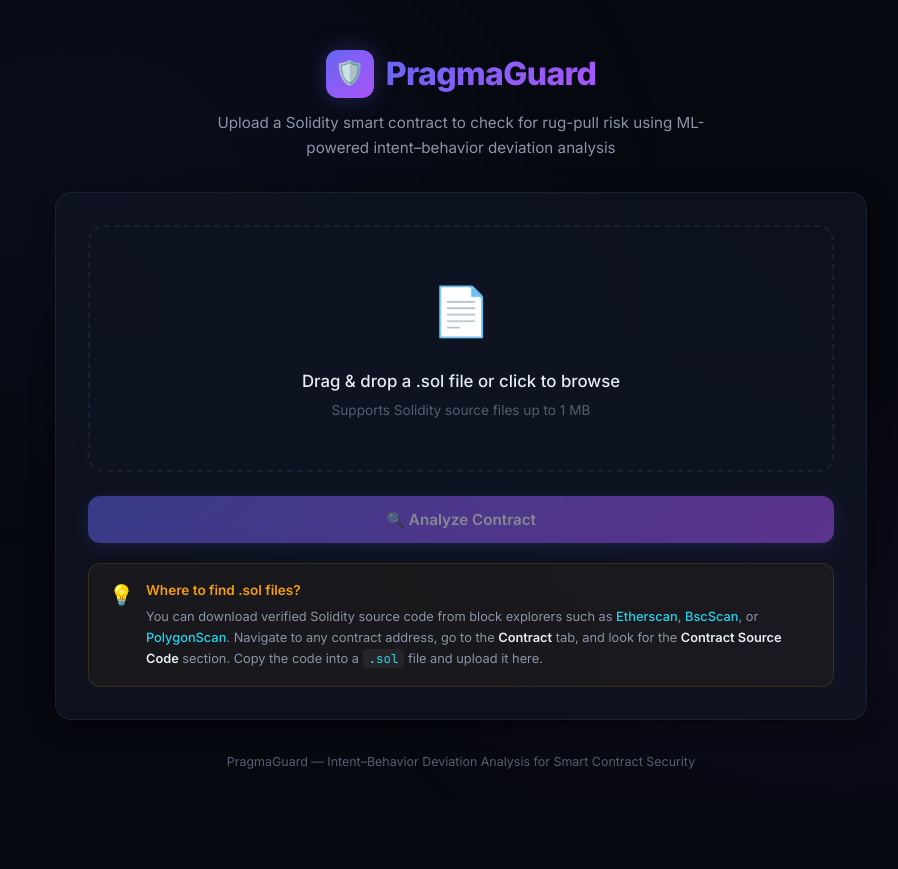
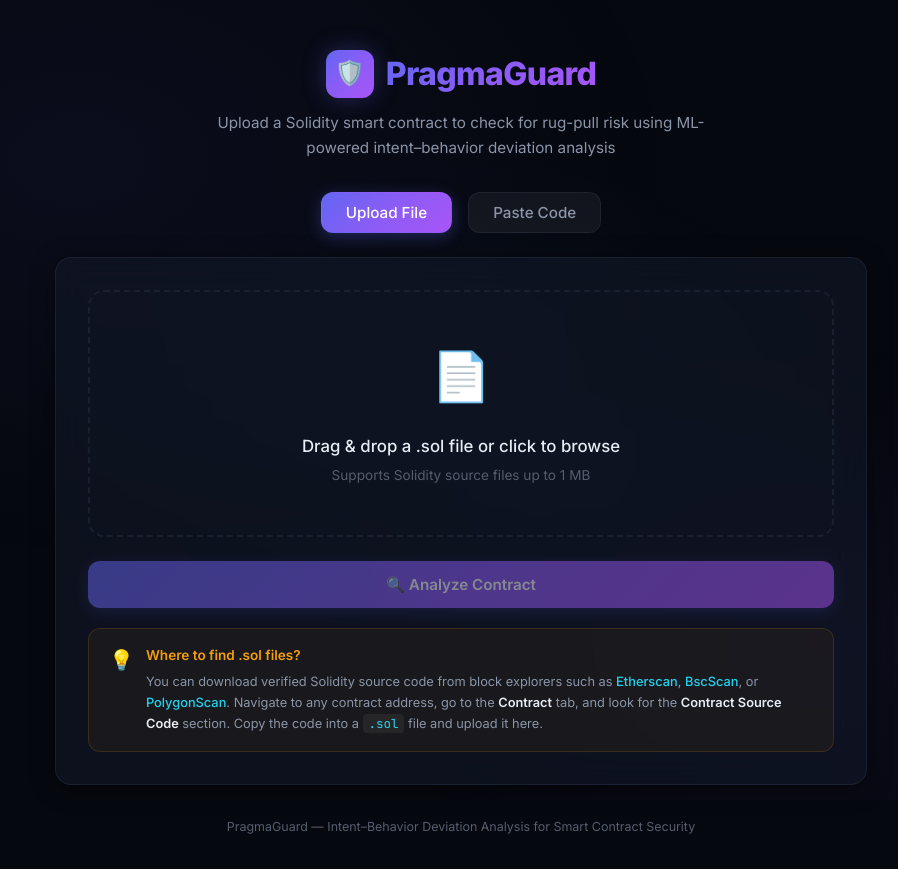
Before and after one commit to AbrarBb/PragmaGuard, a Next.js app in the folder frontend/: page / in a window 1280 px wide. Shown: the whole page, without its empty margins (179-1077 px from the left). Before the commit the page ends 804 px from the top, so only its background shows below. Built offline with nearby package versions, Linux system fonts and the light colour scheme.

Commit message:
feat: Add Paste Code option for analysis

```diff
--- a/frontend/app/globals.css
+++ b/frontend/app/globals.css
@@ -141,6 +141,69 @@
 .glass-card:hover {
   border-color: var(--border-glow);
   box-shadow: var(--shadow-card), var(--shadow-glow);
+}
+
+/* ── Tab Switcher ───────────────────────────────────────────── */
+.tab-switcher {
+  display: flex;
+  justify-content: center;
+  gap: 16px;
+  margin-bottom: 24px;
+}
+
+.tab-btn {
+  background: rgba(255, 255, 255, 0.05);
+  border: 1px solid var(--border-subtle);
+  border-radius: var(--radius-md);
+  padding: 10px 24px;
+  color: var(--text-secondary);
+  font-family: inherit;
+  font-size: 0.95rem;
+  font-weight: 500;
+  cursor: pointer;
+  transition: all 0.2s ease;
+}
+
+.tab-btn:hover {
+  background: rgba(255, 255, 255, 0.08);
+  color: var(--text-primary);
+}
+
+.tab-btn.active {
+  background: var(--accent-gradient);
+  border-color: transparent;
+  color: #fff;
+  box-shadow: 0 4px 16px rgba(99, 102, 241, 0.3);
+}
+
+/* ── Paste Zone ─────────────────────────────────────────────── */
+.paste-zone {
+  margin-bottom: 16px;
+}
+
+.code-textarea {
+  width: 100%;
+  min-height: 200px;
+  background: rgba(0, 0, 0, 0.3);
+  border: 1px solid var(--border-subtle);
+  border-radius: var(--radius-md);
+  padding: 16px;
+  font-family: 'JetBrains Mono', monospace;
+  font-size: 0.85rem;
+  line-height: 1.6;
+  color: var(--text-primary);
+  resize: vertical;
+  transition: border-color 0.3s ease;
+}
+
+.code-textarea:focus {
+  outline: none;
+  border-color: var(--accent-blue);
+  box-shadow: inset 0 0 0 1px var(--accent-blue);
+}
+
+.code-textarea::placeholder {
+  color: var(--text-muted);
 }
 
 /* ── Upload Zone ────────────────────────────────────────────── */
--- a/frontend/app/page.js
+++ b/frontend/app/page.js
@@ -124,6 +124,57 @@
   );
 }
 
+/* ─────────── Paste Zone ─────────── */
+function PasteZone({ pastedCode, setPastedCode, onAnalyze, loading }) {
+  return (
+    <div className="glass-card">
+      <div className="paste-zone">
+        <textarea
+          className="code-textarea"
+          placeholder="Paste your Solidity source code here..."
+          value={pastedCode}
+          onChange={(e) => setPastedCode(e.target.value)}
+          disabled={loading}
+          spellCheck="false"
+        />
+      </div>
+
+      <button
+        className="btn-primary"
+        disabled={!pastedCode.trim() || loading}
+        onClick={onAnalyze}
+      >
+        {loading ? "Analyzing…" : "🔍 Analyze Code"}
+      </button>
+
+      <div className="guide-note">
+        <span className="guide-note-icon">💡</span>
+        <div className="guide-note-content">
+          <p className="guide-note-title">Where to find .sol files?</p>
+          <p className="guide-note-text">
+            You can copy verified Solidity source code from block explorers
+            such as{" "}
+            <a href="https://etherscan.io" target="_blank" rel="noopener noreferrer">
+              Etherscan
+            </a>
+            ,{" "}
+            <a href="https://bscscan.com" target="_blank" rel="noopener noreferrer">
+              BscScan
+            </a>
+            , or{" "}
+            <a href="https://polygonscan.com" target="_blank" rel="noopener noreferrer">
+              PolygonScan
+            </a>
+            . Navigate to any contract address, go to the{" "}
+            <strong>Contract</strong> tab, and look for the{" "}
+            <strong>Contract Source Code</strong> section. Copy the code and paste it here.
+          </p>
+        </div>
+      </div>
+    </div>
+  );
+}
+
 /* ─────────── Behavior Grid ─────────── */
 const FLAG_LABELS = {
   owner_withdraw: "Owner Withdraw",
@@ -238,24 +289,39 @@
 
 /* ─────────── Main Page ─────────── */
 export default function Home() {
+  const [inputMode, setInputMode] = useState("upload"); // "upload" | "paste"
   const [file, setFile] = useState(null);
+  const [pastedCode, setPastedCode] = useState("");
   const [loading, setLoading] = useState(false);
   const [result, setResult] = useState(null);
   const [error, setError] = useState(null);
 
   const analyzeContract = async () => {
-    if (!file) return;
+    if (inputMode === "upload" && !file) return;
+    if (inputMode === "paste" && !pastedCode.trim()) return;
+
     setLoading(true);
     setError(null);
 
     try {
+      let res;
+      if (inputMode === "upload") {
         const form = new FormData();
         form.append("file", file);
 
-      const res = await fetch("/api/predict", {
+        res = await fetch("/api/predict", {
           method: "POST",
           body: form,
         });
+      } else {
+        res = await fetch("/api/predict_text", {
+          method: "POST",
+          headers: {
+            "Content-Type": "application/json",
+          },
+          body: JSON.stringify({ source_code: pastedCode }),
+        });
+      }
 
       if (!res.ok) {
         const err = await res.json().catch(() => ({}));
@@ -273,6 +339,7 @@
 
   const reset = () => {
     setFile(null);
+    setPastedCode("");
     setResult(null);
     setError(null);
   };
@@ -294,12 +361,38 @@
       ) : result ? (
         <ResultCard result={result} onReset={reset} />
       ) : (
+        <div className="input-section">
+          <div className="tab-switcher">
+            <button
+              className={`tab-btn ${inputMode === "upload" ? "active" : ""}`}
+              onClick={() => setInputMode("upload")}
+            >
+              Upload File
+            </button>
+            <button
+              className={`tab-btn ${inputMode === "paste" ? "active" : ""}`}
+              onClick={() => setInputMode("paste")}
+            >
+              Paste Code
+            </button>
+          </div>
+
+          {inputMode === "upload" ? (
             <UploadZone
               file={file}
               setFile={setFile}
               onAnalyze={analyzeContract}
               loading={loading}
             />
+          ) : (
+            <PasteZone
+              pastedCode={pastedCode}
+              setPastedCode={setPastedCode}
+              onAnalyze={analyzeContract}
+              loading={loading}
+            />
+          )}
+        </div>
       )}
 
       {error && (
```
Also changed, not shown: 1 other file (tests, documents, lock files or other folders). Lines whose indentation alone changed are shown as unchanged.
